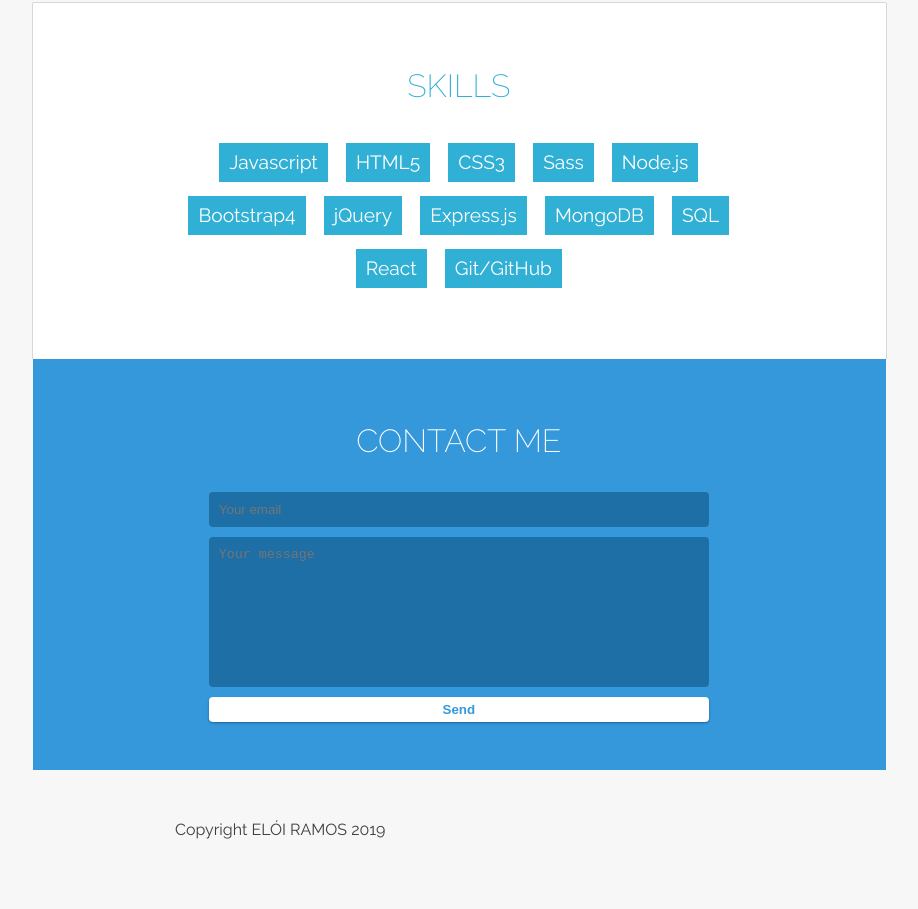
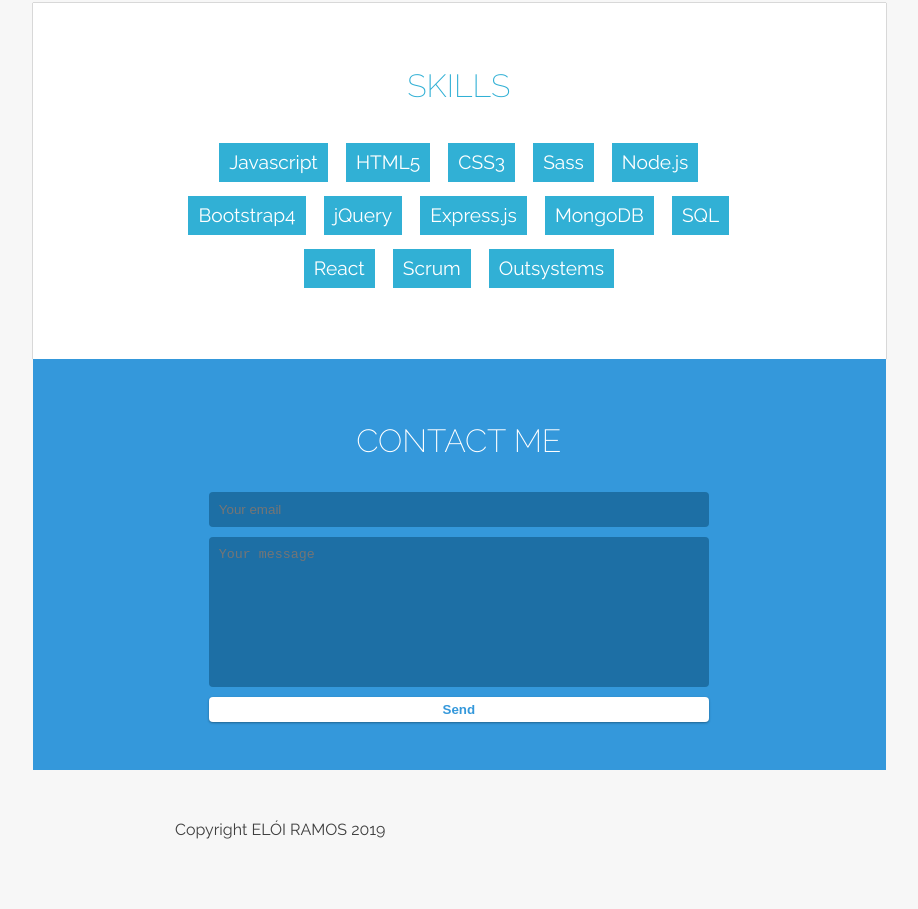
Before and after one commit to EloiRamos/cv, a plain HTML site: page index.html in a window 1280 px wide. Shown: the part 4535-5444 px from the top of the page, without its empty margins (179-1097 px from the left). Drawn offline with Linux system fonts and the light colour scheme.

Commit message:
Update index.html

```diff
--- a/index.html
+++ b/index.html
@@ -277,7 +277,8 @@
               <li class="li-skills">MongoDB</li>
               <li class="li-skills">SQL</li>
               <li class="li-skills">React</li>
-              <li class="li-skills">Git/GitHub</li>
+              <li class="li-skills">Scrum</li>
+              <li class="li-skills">Outsystems</li>
             </ul>
           </div>
         </div>
```
